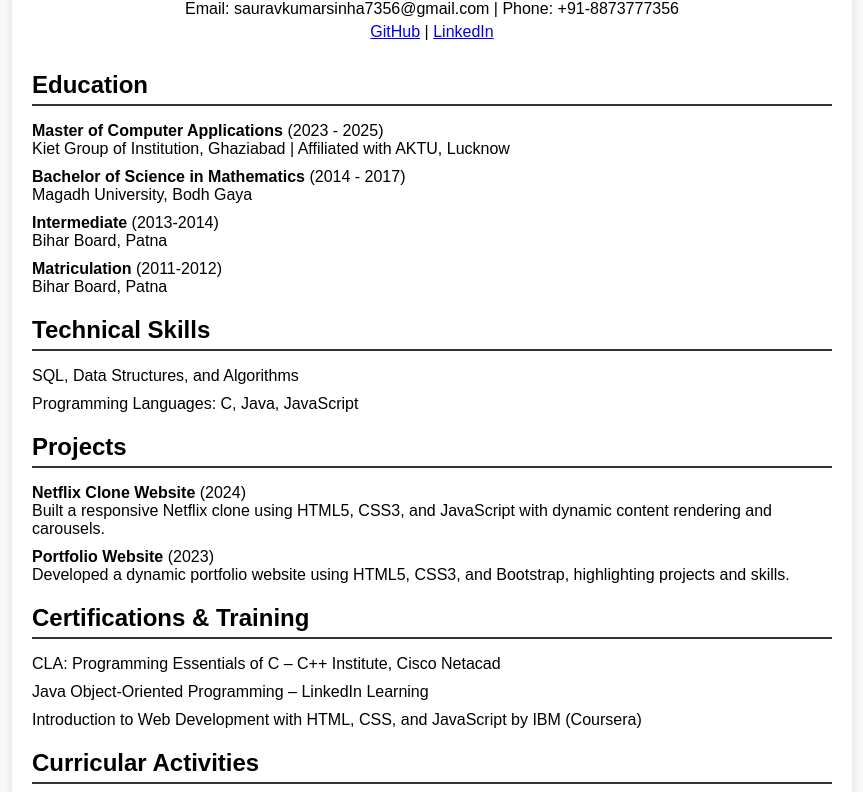
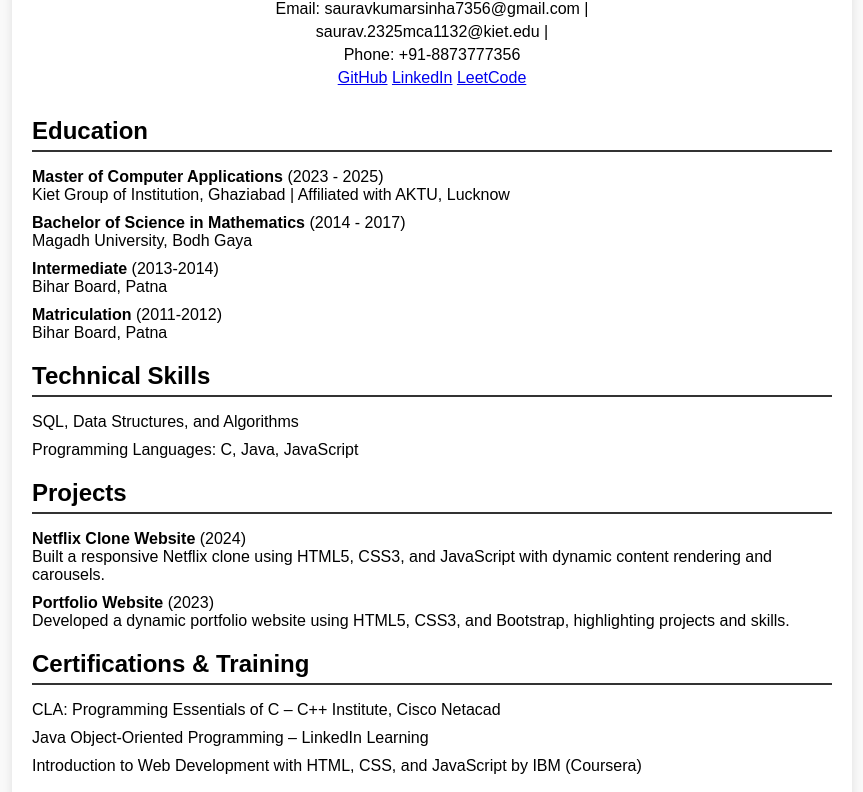
Before and after one commit to saurav7356/saurav7356.github.io, a plain HTML site: page Resume/index.html in a window 1280 px wide. Shown: the part 108-900 px from the top of the page, without its empty margins (208-1071 px from the left). Drawn offline with Linux system fonts and the light colour scheme.

Commit message:
Update resume.html

```diff
--- a/Resume/index.html
+++ b/Resume/index.html
@@ -12,10 +12,13 @@
     <div class="resume-container">
         <header>
             <h1>Saurav Kumar Sinha</h1>
-            <p>Email: sauravkumarsinha7356@gmail.com | Phone: +91-8873777356</p>
+            <p>Email: sauravkumarsinha7356@gmail.com |</p>
+                <p>saurav.2325mca1132@kiet.edu |</p>
+                <p>Phone: +91-8873777356</p>
             <p>
-                <a href="https://github.com/saurav7356">GitHub</a> |
+                <a href="https://github.com/saurav7356">GitHub</a>
                 <a href="https://linkedin.com/in/saurav7356">LinkedIn</a>
+                <a href="https://leetcode.com/u/saurav7356/">LeetCode</a>
             </p>
         </header>
 
```
